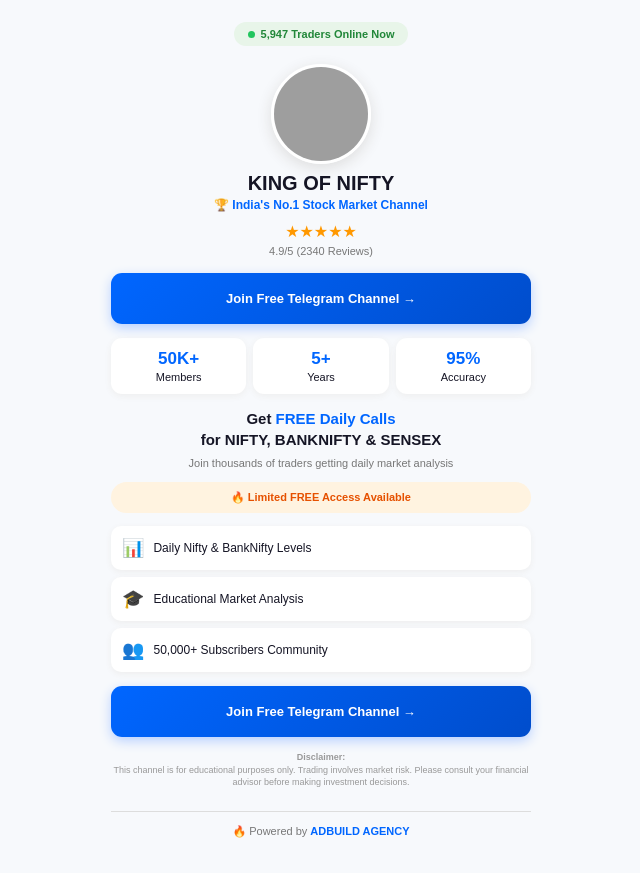
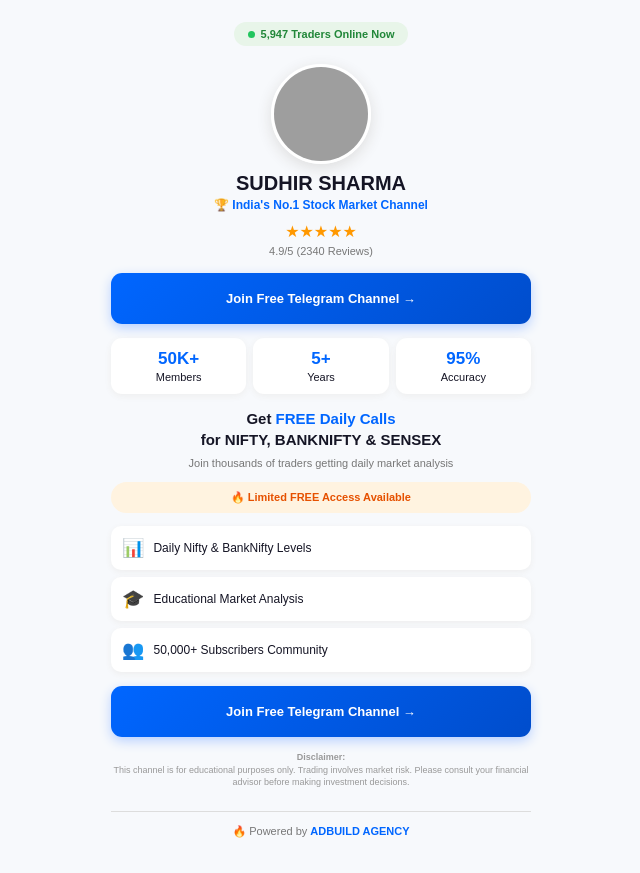
Before and after one commit to munaaf5258/king, a plain HTML site: page index.html in a window 1280 px wide. Shown: the whole page, without its empty margins (319-959 px from the left). Drawn offline with Linux system fonts and the light colour scheme; grey boxes are pictures that could not be loaded.

Commit message:
Update index.html

```diff
--- a/index.html
+++ b/index.html
@@ -310,7 +310,7 @@ h1{
 
     <!-- Title -->
 
-    <h1>KING OF NIFTY</h1>
+    <h1>SUDHIR SHARMA</h1>
 
     <div class="tag">
         🏆 India's No.1 Stock Market Channel
```
